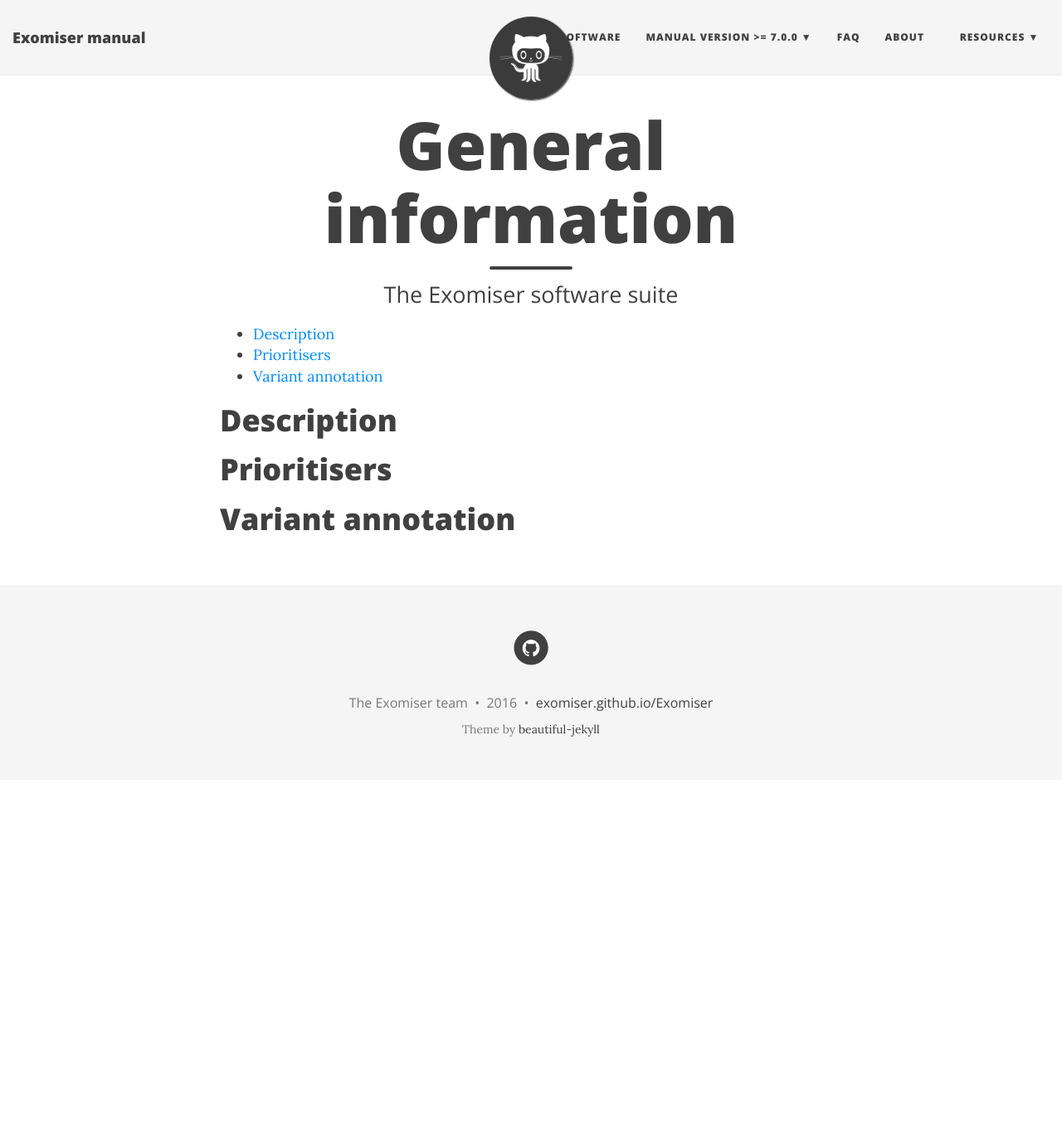
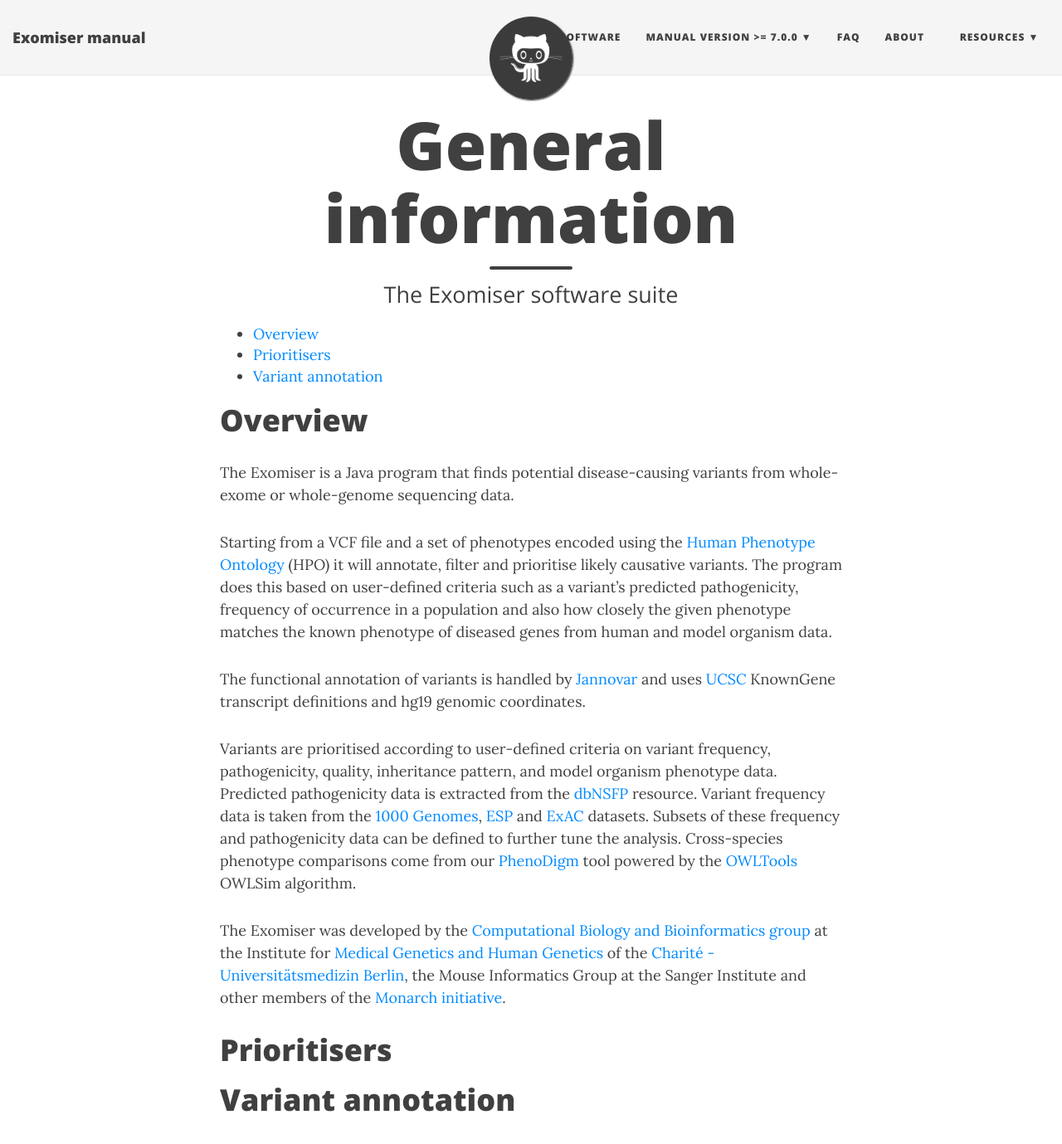
Before and after one commit to exomiser/Exomiser, a Jekyll site: the page built from general/index.md, in a window 1280 px wide and 1400 px high. Shown: the top 1379 px of the window at 83% size. Built offline with Jekyll 4.4.1, drawn with Linux system fonts in a browser that asks for light colours; nearby versions of some CDN libraries.

Commit message:
information

```diff
--- a/general/index.md
+++ b/general/index.md
@@ -7,7 +7,18 @@
 * TOC
 {:toc}
 
-# Description
+# Overview
+
+The Exomiser is a Java program that finds potential disease-causing variants from whole-exome or whole-genome sequencing data.
+
+Starting from a VCF file and a set of phenotypes encoded using the [Human Phenotype Ontology](http://www.human-phenotype-ontology.org) (HPO) it will annotate, filter and prioritise likely causative variants. The program does this based on user-defined criteria such as a variant's predicted pathogenicity, frequency of occurrence in a population and also how closely the given phenotype matches the known phenotype of diseased genes from human and model organism data.
+
+The functional annotation of variants is handled by [Jannovar](https://github.com/charite/jannovar) and uses [UCSC](http://genome.ucsc.edu) KnownGene transcript definitions and hg19 genomic coordinates.
+
+Variants are prioritised according to user-defined criteria on variant frequency, pathogenicity, quality, inheritance pattern, and model organism phenotype data. Predicted pathogenicity data is extracted from the [dbNSFP](http://www.ncbi.nlm.nih.gov/pubmed/21520341) resource. Variant frequency data is taken from the [1000 Genomes](http://www.1000genomes.org), [ESP](http://evs.gs.washington.edu/EVS/) and [ExAC](http://exac.broadinstitute.org) datasets. Subsets of these frequency and pathogenicity data can be defined to further tune the analysis. Cross-species phenotype comparisons come from our [PhenoDigm](http://www.sanger.ac.uk/resources/databases/phenodigm) tool powered by the [OWLTools](https://github.com/owlcollab/owltools) OWLSim algorithm.
+
+The Exomiser was developed by the [Computational Biology and Bioinformatics group](http://compbio.charite.de) at the Institute for [Medical Genetics and Human Genetics](http://genetik.charite.de) of the [Charité - Universitätsmedizin Berlin](http://charite.de), the Mouse Informatics Group at the Sanger Institute and other members of the [Monarch initiative](http://monarchinitiative.org).
+
 
 # Prioritisers
 
```
